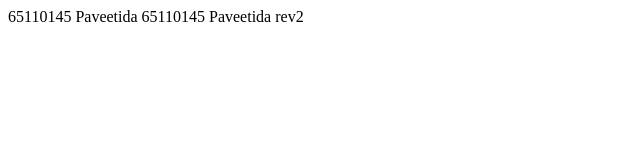
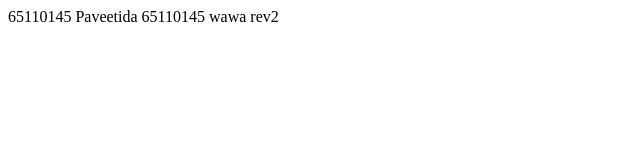
Before and after one commit to nongwawa/git102_wawa, a plain HTML site: page index.html in a window 1280 px wide. Shown: the full height of the page, 0-640 px from the left. Drawn offline with Linux system fonts and the light colour scheme.

Commit message:
Update index.html

```diff
--- a/index.html
+++ b/index.html
@@ -7,6 +7,6 @@
 </head>
 <body>
     65110145 Paveetida
-    65110145 Paveetida rev2
+    65110145 wawa rev2
 </body>
 </html>
```
